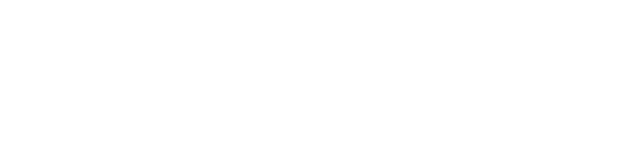
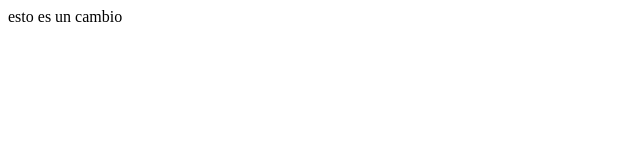
Before and after one commit to juanGGG01/CasinoCode, a plain HTML site: page PROJECTO_CASINO/index.html in a window 1280 px wide. Shown: the whole page, without its empty margins (0-640 px from the left). Drawn offline with Linux system fonts and the light colour scheme.

Commit message:
Update01 index.html

```diff
--- a/PROJECTO_CASINO/index.html
+++ b/PROJECTO_CASINO/index.html
@@ -6,6 +6,8 @@
     <title>Document</title>
 </head>
 <body>
-
+    <div>
+        esto es un cambio
+    </div>
 </body>
 </html>
```
